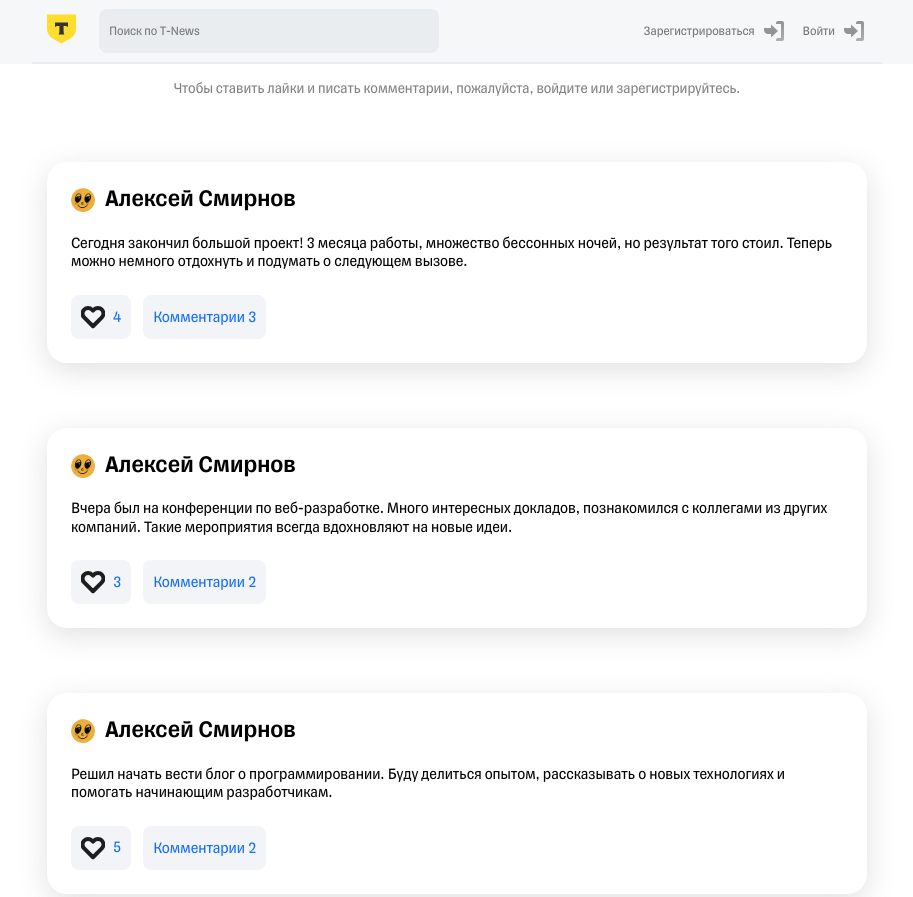
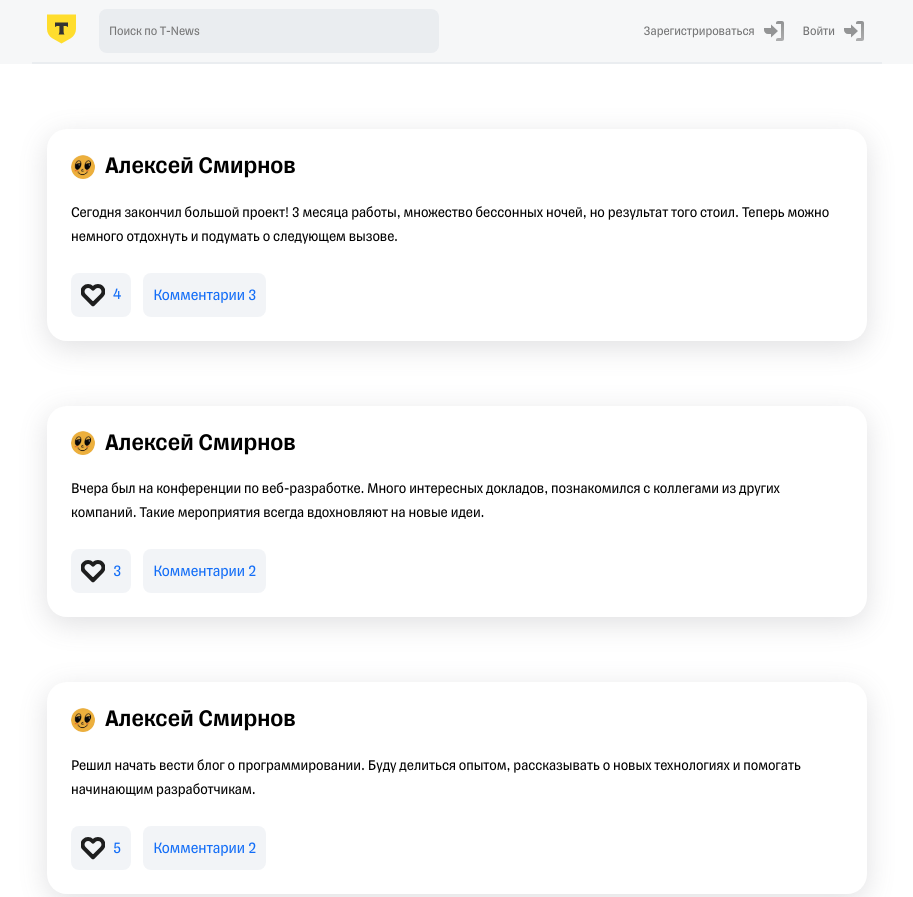
Before and after one commit to KobilyanskyS/t-news, a website built with Vite: page frontend/index.html in a window 1280 px wide. Shown: the top 897 px of the page, without its empty margins (183-1096 px from the left). Built offline with nearby package versions, Linux system fonts and the light colour scheme; files whose address does not match are found by name.

Commit message:
README and fix

```diff
--- a/frontend/src/css/card.less
+++ b/frontend/src/css/card.less
@@ -22,6 +22,9 @@
 
 .card__post{
     padding-bottom: 24px;
+    font-weight: 400;
+    font-size: 15px;
+    line-height: 24px;
 }
 
 .card__footer{
--- a/frontend/src/js/pages/home.js
+++ b/frontend/src/js/pages/home.js
@@ -33,13 +33,6 @@ async function loadInitial() {
   allPosts = posts;
   nextIndex = 0;
   await renderMore(user);
-
-  if (!user) {
-    const notice = document.createElement('div');
-    Object.assign(notice.style, { marginTop: '16px', color: 'gray', fontSize: '0.95rem', textAlign: 'center' });
-    notice.textContent = 'Чтобы ставить лайки и писать комментарии, пожалуйста, войдите или зарегистрируйтесь.';
-    cards.parentElement.insertBefore(notice, cards);
-  }
 }
 
 // Загрузка дополнительных постов
```
Also changed, not shown: README.md.
